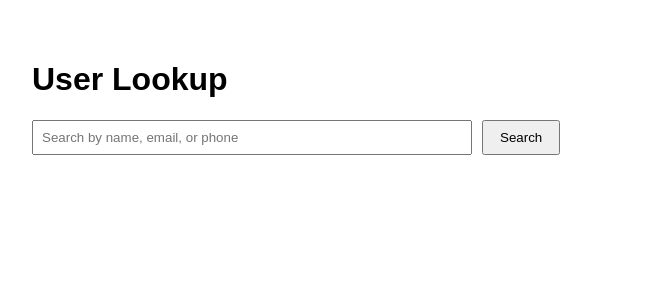
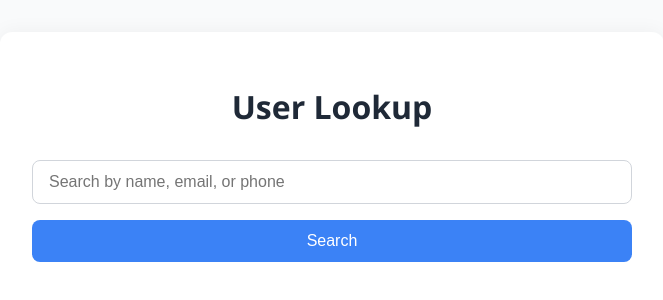
Before and after one commit to MoonSupreme1927/user-lookup-app, a React (Create React App) app in the folder frontend/: page / in a window 1280 px wide. Shown: the top 300 px of the page, without its empty margins (308-971 px from the left). Built offline with nearby package versions, Linux system fonts and the light colour scheme.

Commit message:
Update App.css

```diff
--- a/frontend/src/App.css
+++ b/frontend/src/App.css
@@ -1,43 +1,100 @@
+
+/* App.css */
+
+body {
+  margin: 0;
+  font-family: 'Segoe UI', Tahoma, Geneva, Verdana, sans-serif;
+  background-color: #f9fafb;
+}
 
 .App {
-  font-family: Arial, sans-serif;
+  max-width: 600px;
+  margin: 2rem auto;
   padding: 2rem;
-  max-width: 600px;
-  margin: auto;
+  background-color: #ffffff;
+  border-radius: 12px;
+  box-shadow: 0 0 20px rgba(0, 0, 0, 0.05);
 }
 
-input {
-  padding: 0.5rem;
-  width: 70%;
-  margin-right: 10px;
+h1 {
+  text-align: center;
+  margin-bottom: 2rem;
+  color: #1f2937;
+}
+
+form {
+  display: flex;
+  flex-direction: column;
+  gap: 1rem;
+  margin-bottom: 2rem;
+}
+
+input[type="text"] {
+  padding: 0.75rem 1rem;
+  font-size: 1rem;
+  border: 1px solid #d1d5db;
+  border-radius: 8px;
+  outline: none;
+  transition: border-color 0.2s;
+}
+
+input[type="text"]:focus {
+  border-color: #3b82f6;
 }
 
 button {
-  padding: 0.5rem 1rem;
+  padding: 0.75rem 1rem;
+  font-size: 1rem;
+  border: none;
+  border-radius: 8px;
+  cursor: pointer;
+  transition: background-color 0.2s;
+}
+
+button[type="submit"] {
+  background-color: #3b82f6;
+  color: white;
+}
+
+button.btn-secondary {
+  background-color: #e5e7eb;
+  color: #1f2937;
+}
+
+button:hover {
+  opacity: 0.9;
+}
+
+.spinner {
+  border: 4px solid #eee;
+  border-top: 4px solid #3b82f6;
+  border-radius: 50%;
+  width: 32px;
+  height: 32px;
+  animation: spin 1s linear infinite;
+  margin: 1rem auto;
+}
+
+@keyframes spin {
+  to {
+    transform: rotate(360deg);
+  }
 }
 
 .user-card {
-  background: #f1f1f1;
+  background-color: #f3f4f6;
+  border-left: 4px solid #3b82f6;
   padding: 1rem;
-  margin-top: 1rem;
-  border-radius: 6px;
+  margin-bottom: 1rem;
+  border-radius: 8px;
+}
+
+.user-card p {
+  margin: 0.25rem 0;
 }
 
 .error {
-  color: red;
-  margin-top: 1rem;
+  color: #dc2626;
+  text-align: center;
+  font-weight: bold;
 }
-
-.spinner {
-  border: 4px solid rgba(0,0,0,0.1);
-  width: 36px;
-  height: 36px;
-  border-radius: 50%;
-  border-left-color: #09f;
-  animation: spin 1s linear infinite;
-  margin: 50px auto;
-}
-
-@keyframes spin {
-  to { transform: rotate(360deg); }
-}
```
